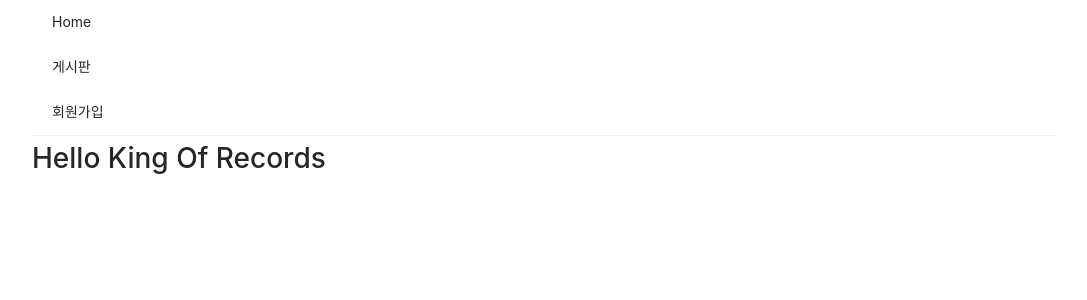
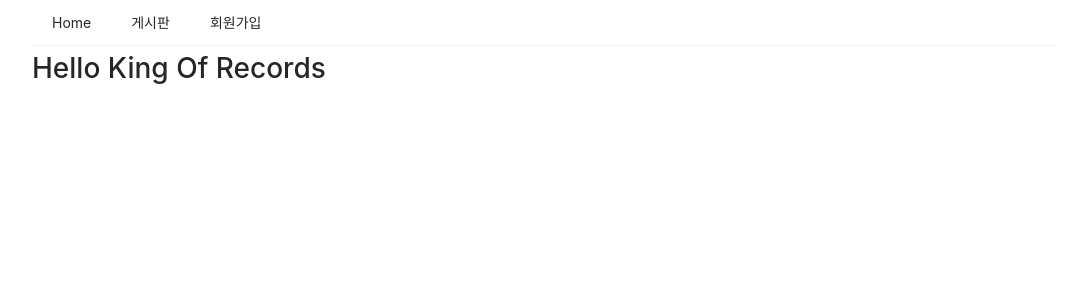
Before and after one commit to sophying/king-of-records, a Next.js app in the folder front/: page / in a window 1280 px wide. Shown: the top 300 px of the page, without its empty margins (96-1183 px from the left). Built offline with nearby package versions, Linux system fonts and the light colour scheme.

Commit message:
css 수정하여 중앙정렬 완성

```diff
--- a/front/components/AppLayout.tsx
+++ b/front/components/AppLayout.tsx
@@ -7,23 +7,22 @@ import styled from "styled-components";
 const WrapComponent = styled.div`
 	margin: 0px auto;
 	padding: 0px;
-	display: block;
 	width: 80%;
 	height: 90%;
 `;
 
 const AppLayout = ({ children }) => {
 	return (
-		<div>
+		<>
 			<Header />
 			<WrapComponent>
 				<Row gutter={8}>
-				<Col xs={24} md={12}>
-					{children}
-				</Col>
+					<Col xs={24} md={12}>
+						{children}
+					</Col>
 				</Row>
 			</WrapComponent>
-		</div>
+		</>
 	);
 };
 
--- a/front/components/Header.tsx
+++ b/front/components/Header.tsx
@@ -1,22 +1,19 @@
 import React from "react";
 import { Menu } from "antd";
-import { UserOutlined } from "@ant-design/icons";
 import Link from "next/link";
 import styled from "styled-components";
 
 const WrappMenu = styled(Menu)`
 	margin: 0px auto;
 	padding: 0px;
-	display: block;
 	width: 80%;
 	height: 90%;
 `;
 
 const Header = () => {
 	return (
-		<div>
+		<>
 			<WrappMenu mode="horizontal">
-				<div>
 				<Menu.Item>
 					<Link href="/">Home</Link>
 				</Menu.Item>
@@ -26,9 +23,8 @@ const Header = () => {
 				<Menu.Item>
 					<Link href="/signup">회원가입</Link>
 				</Menu.Item>
-				</div>
 			</WrappMenu>
-		</div>
+		</>
 	);
 };
 
```
Lines whose indentation alone changed are shown as unchanged.
